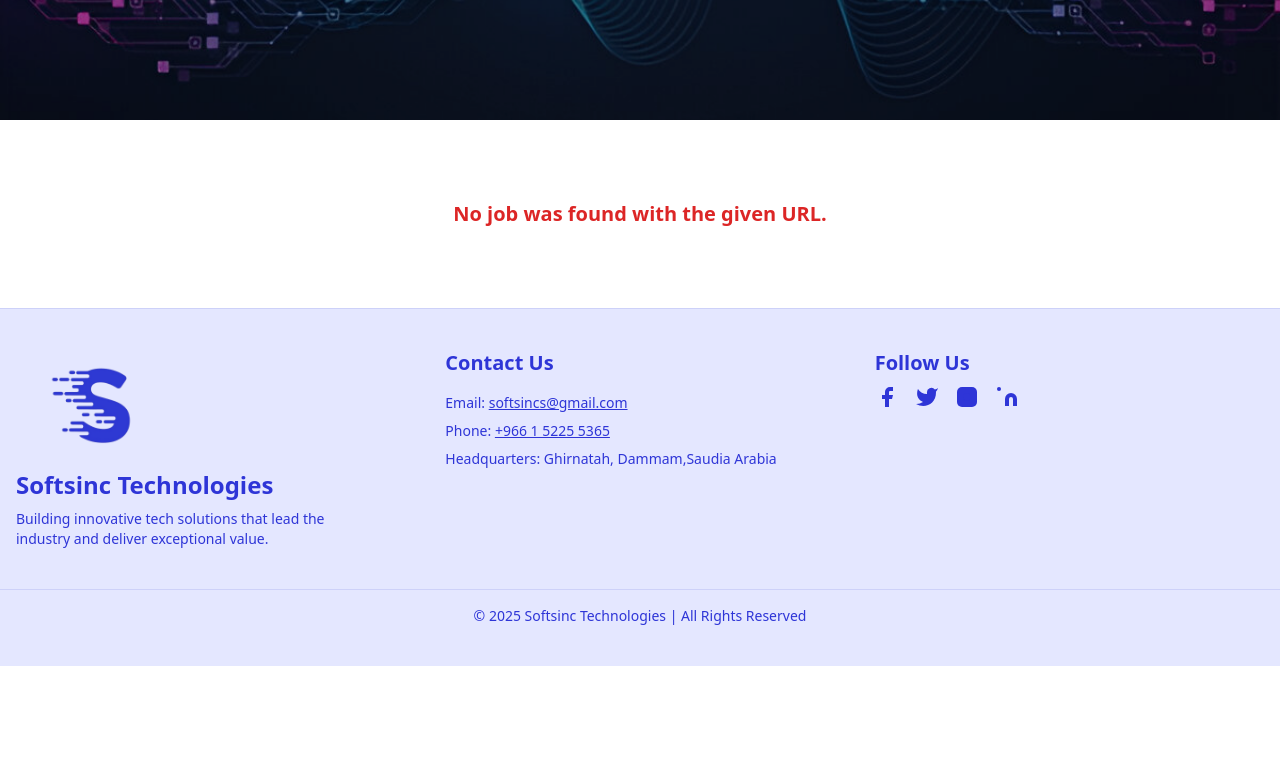
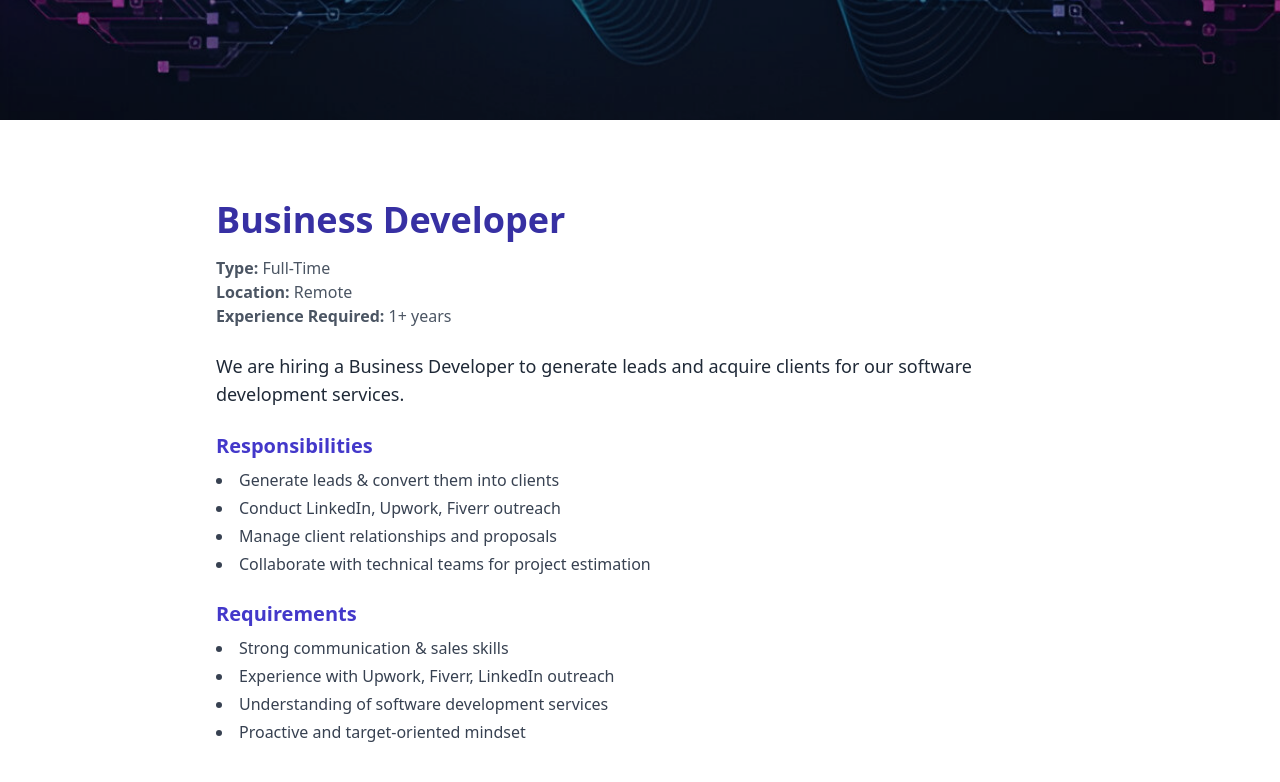
Before and after one commit to awaisamjad-SE/Main-Softsinc, a React (Vite) app in the folder Softsincs/: page /carrers/business-developer in a window 1280 px wide. Shown: the part 380-1162 px from the top of the page. Before the commit the page ends 1046 px from the top, so only its background shows below. Built offline with nearby package versions, Linux system fonts and the light colour scheme.

Commit message:
Update jobsData.js

```diff
--- a/Softsincs/src/data/jobsData.js
+++ b/Softsincs/src/data/jobsData.js
@@ -8,6 +8,7 @@ const jobsData = [
     type: "Full-Time",
     location: "Remote",
     experience: "1+ years",
+
     description: "We are hiring a skilled React Developer to build and maintain high-performance web applications.",
     responsibilities: [
       "Develop reusable React components and features",
@@ -39,7 +40,117 @@ const jobsData = [
       "Experience with page builders (Elementor, WPBakery, etc.)",
       "Understanding of hosting, domains, and WordPress deployment"
     ],
-    applyLink: "https://forms.gle/wordpress-developer-application"
+    applyLink: ""
+  },
+  {
+    id: 3,
+    title: "Senior Business Developer",
+    slug: "senior-business-developer",
+    type: "Full-Time",
+    location: "Remote",
+    experience: "3+ years",
+    description: "We are seeking a Senior Business Developer to drive growth, build client relationships, and identify new business opportunities.",
+    responsibilities: [
+      "Identify and develop new business opportunities",
+      "Build strong relationships with potential and existing clients",
+      "Develop strategies for market expansion and growth",
+      "Collaborate with marketing and technical teams to deliver client solutions"
+    ],
+    requirements: [
+      "Proven track record in business development or sales (3+ years)",
+      "Excellent communication and negotiation skills",
+      "Strong understanding of software development services",
+      "Ability to analyze market trends and competitor activity"
+    ],
+    applyLink: ""
+  },
+  {
+    id: 4,
+    title: "Business Developer",
+    slug: "business-developer",
+    type: "Full-Time",
+    location: "Remote",
+    experience: "1+ years",
+    description: "We are hiring a Business Developer to generate leads and acquire clients for our software development services.",
+    responsibilities: [
+      "Generate leads & convert them into clients",
+      "Conduct LinkedIn, Upwork, Fiverr outreach",
+      "Manage client relationships and proposals",
+      "Collaborate with technical teams for project estimation"
+    ],
+    requirements: [
+      "Strong communication & sales skills",
+      "Experience with Upwork, Fiverr, LinkedIn outreach",
+      "Understanding of software development services",
+      "Proactive and target-oriented mindset"
+    ],
+    applyLink: ""
+  },
+  {
+    id: 5,
+    title: "Full Stack App Developer",
+    slug: "full-stack-app-developer",
+    type: "Full-Time",
+    location: "Remote",
+    experience: "2+ years",
+    description: "We are looking for a Full Stack App Developer to build complete mobile applications including both frontend and backend systems.",
+    responsibilities: [
+      "Develop mobile apps using Flutter or React Native",
+      "Design and implement REST APIs with Node.js or Laravel",
+      "Integrate with Firebase, MySQL, and third-party APIs",
+      "Deploy applications on Play Store and App Store"
+    ],
+    requirements: [
+      "Experience with Flutter / React Native",
+      "Backend development with Node.js / Laravel",
+      "REST APIs, Firebase, MySQL expertise",
+      "Strong problem-solving skills and coding standards"
+    ],
+    applyLink: ""
+  },
+  {
+    id: 6,
+    title: "UI/UX Designer",
+    slug: "ui-ux-designer",
+    type: "Hybrid",
+    location: "Hybrid",
+    experience: "1+ years",
+    description: "We are looking for a creative UI/UX Designer to design intuitive and visually appealing interfaces for mobile and web applications.",
+    responsibilities: [
+      "Create wireframes, prototypes, and final designs",
+      "Collaborate with development teams to ensure design implementation",
+      "Conduct user research and usability testing",
+      "Maintain consistent design standards and guidelines"
+    ],
+    requirements: [
+      "Proficiency in Figma, Adobe XD or similar tools",
+      "Strong creative and problem-solving skills",
+      "Good portfolio demonstrating design capabilities",
+      "Understanding of responsive design and user-centered design principles"
+    ],
+    applyLink: ""
+  },
+  {
+    id: 7,
+    title: "Flutter Developer",
+    slug: "flutter-developer",
+    type: "Full-Time",
+    location: "Remote",
+    experience: "1+ years",
+    description: "We are hiring a Flutter Developer to build cross-platform mobile applications with high performance and scalability.",
+    responsibilities: [
+      "Develop cross-platform mobile apps using Flutter (Dart)",
+      "Integrate REST APIs and Firebase backend services",
+      "Handle deployment on Play Store & App Store",
+      "Collaborate with UI/UX designers and backend developers"
+    ],
+    requirements: [
+      "Strong knowledge of Flutter (Dart)",
+      "Experience with Firebase and REST APIs",
+      "App deployment experience (Play Store & App Store)",
+      "Problem-solving and debugging skills"
+    ],
+    applyLink: ""
   }
 ];
 
```
